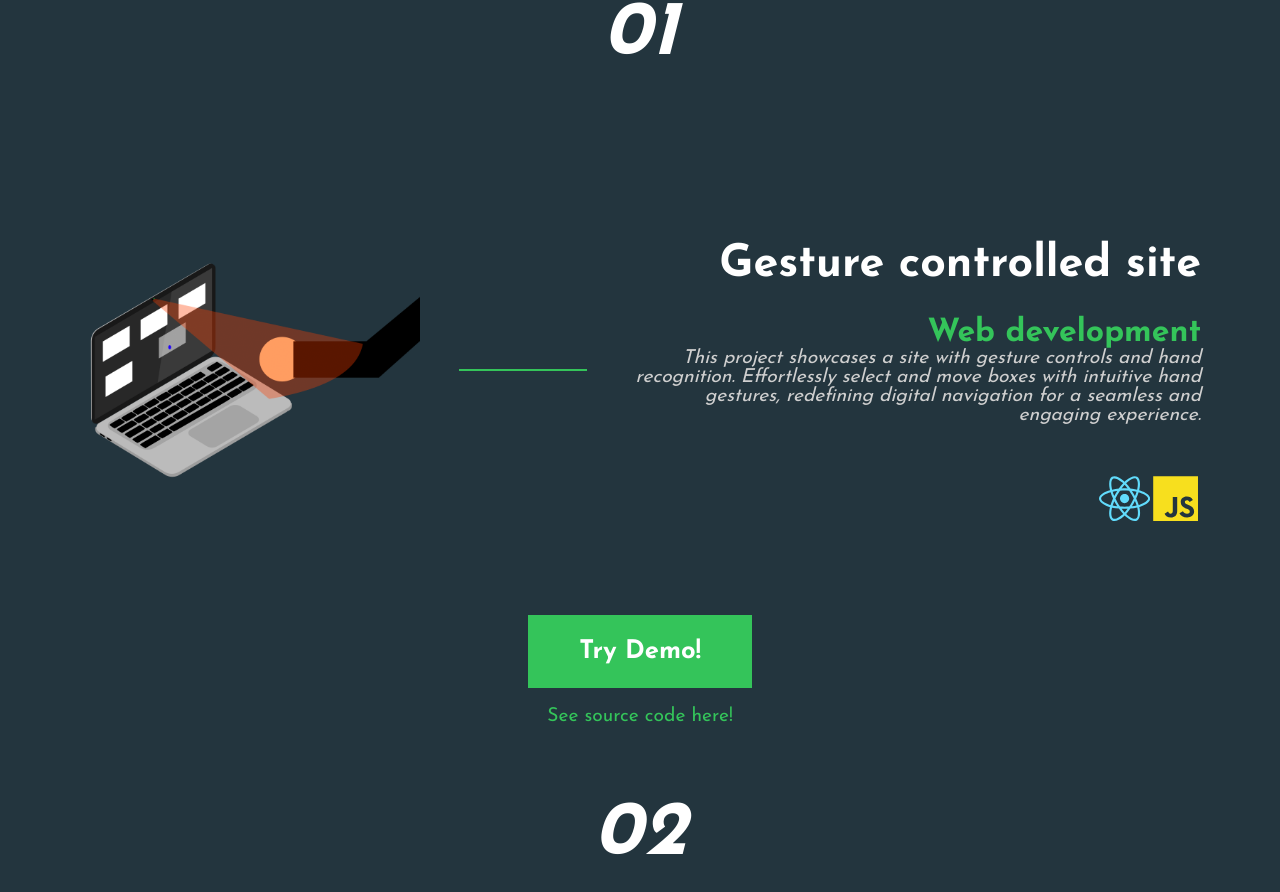
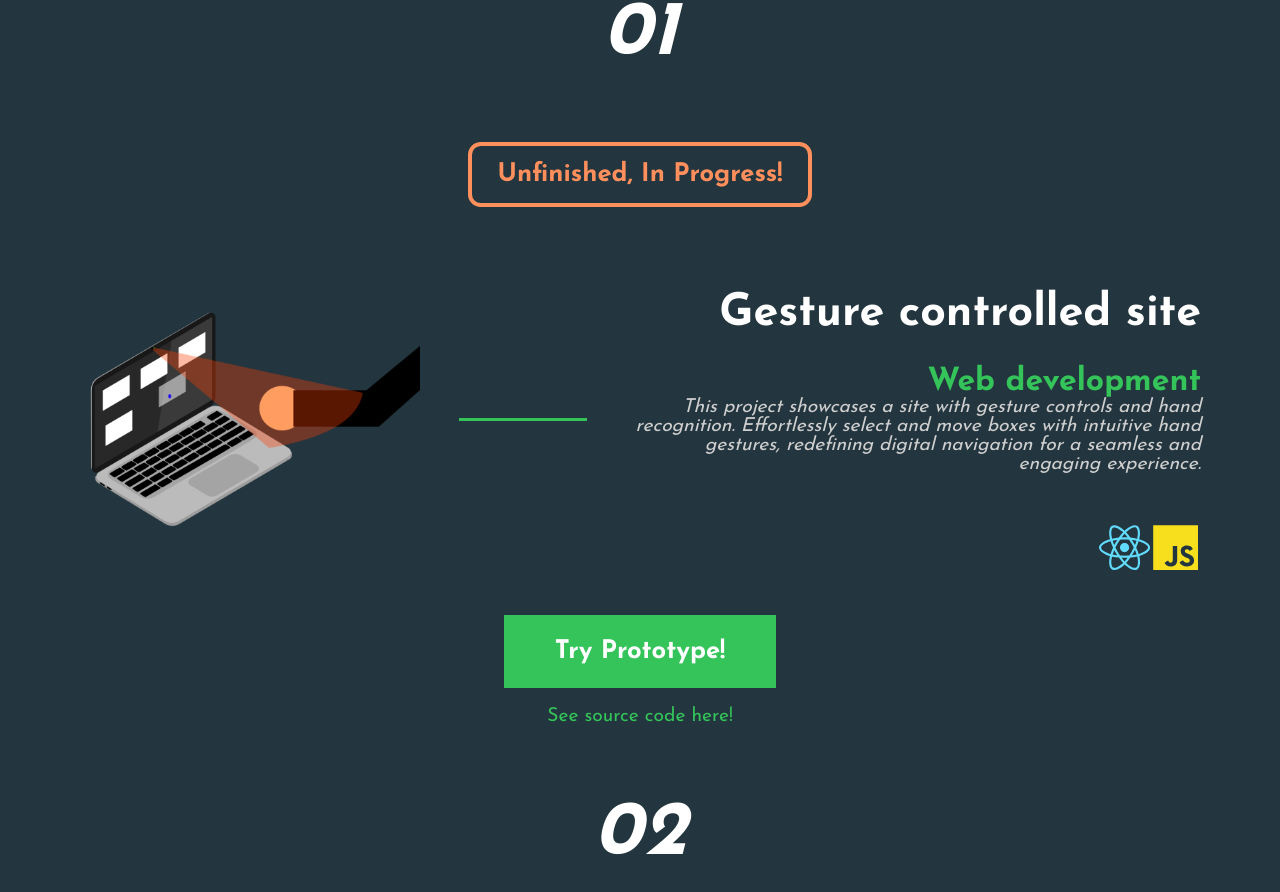
Before and after one commit to TimiSeila/portfolio, a React (Vite) app: page / in a window 1280 px wide. Shown: the part 855-1747 px from the top of the page. Built offline with nearby package versions, Linux system fonts and the light colour scheme.

Commit message:
Work in progress added

```diff
--- a/src/features/ProjectSection/ProjectHeader/ProjectSection.css
+++ b/src/features/ProjectSection/ProjectHeader/ProjectSection.css
@@ -2,6 +2,14 @@
   color: white;
   font-style: italic;
   font-size: 6vw;
+}
+
+.project-in-progress-text {
+  color: #ff8f5c;
+  font-size: 2vw;
+  border-radius: 1vw;
+  border: 0.5vh solid;
+  padding: 2vh 2vw;
 }
 
 .project-container {
--- a/src/features/ProjectSection/ProjectHeader/ProjectSection.jsx
+++ b/src/features/ProjectSection/ProjectHeader/ProjectSection.jsx
@@ -11,6 +11,9 @@ const ProjectSection = ({ projectInfo }) => {
     <>
       <div className="project-container">
         <h1 className="project-number">{projectInfo.number}</h1>
+        {projectInfo.inProgress ? (
+          <h1 className="project-in-progress-text">Unfinished, In Progress!</h1>
+        ) : null}
         <div className="project-content-container">
           <div className="project-media-container">
             {projectInfo.img ? (
@@ -41,7 +44,7 @@ const ProjectSection = ({ projectInfo }) => {
             className="demo-btn"
             onClick={() => redirect(projectInfo.demo)}
           >
-            Try Demo!
+            {projectInfo.inProgress ? "Try Prototype!" : "Try Demo!"}
           </button>
         ) : null}
         <p className="source-link" onClick={() => redirect(projectInfo.github)}>
--- a/src/projects/projectInfos.js
+++ b/src/projects/projectInfos.js
@@ -3,6 +3,7 @@ import todoVideo from "../assets/videos/todo-video.mp4";
 
 export const gestureControlProjectInfo = {
   number: "01",
+  inProgress: true,
   img: gestureControlImg,
   header: "Gesture controlled site",
   type: "Web development",
```
